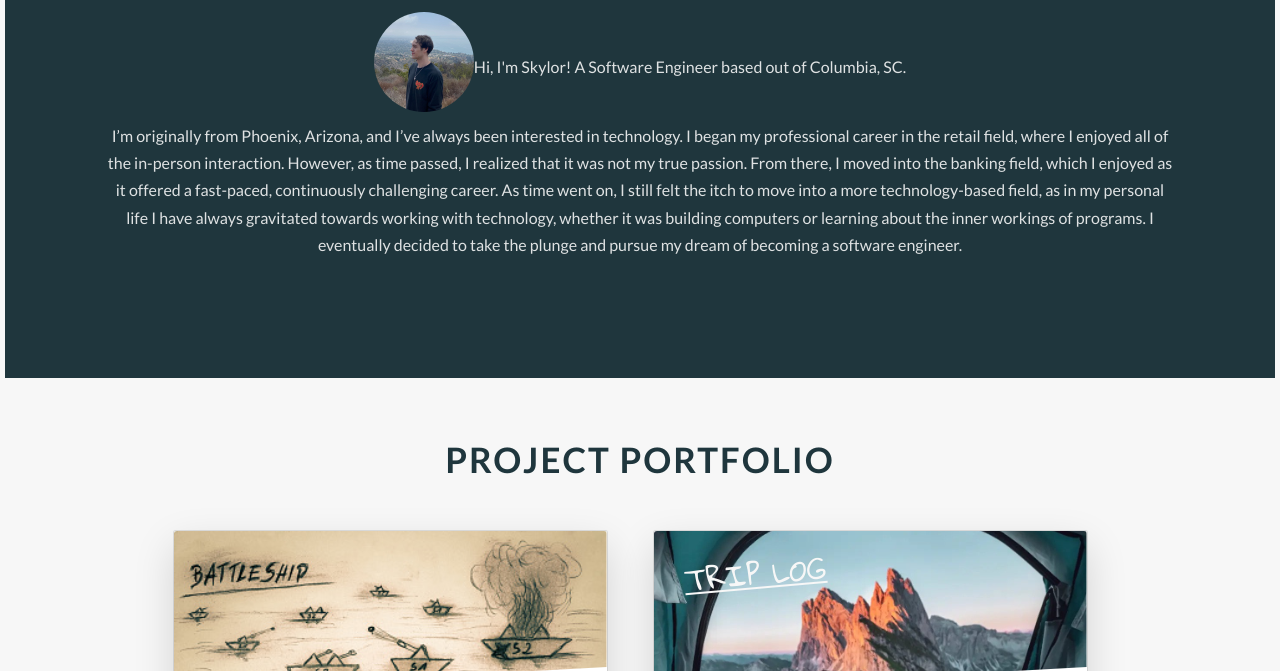
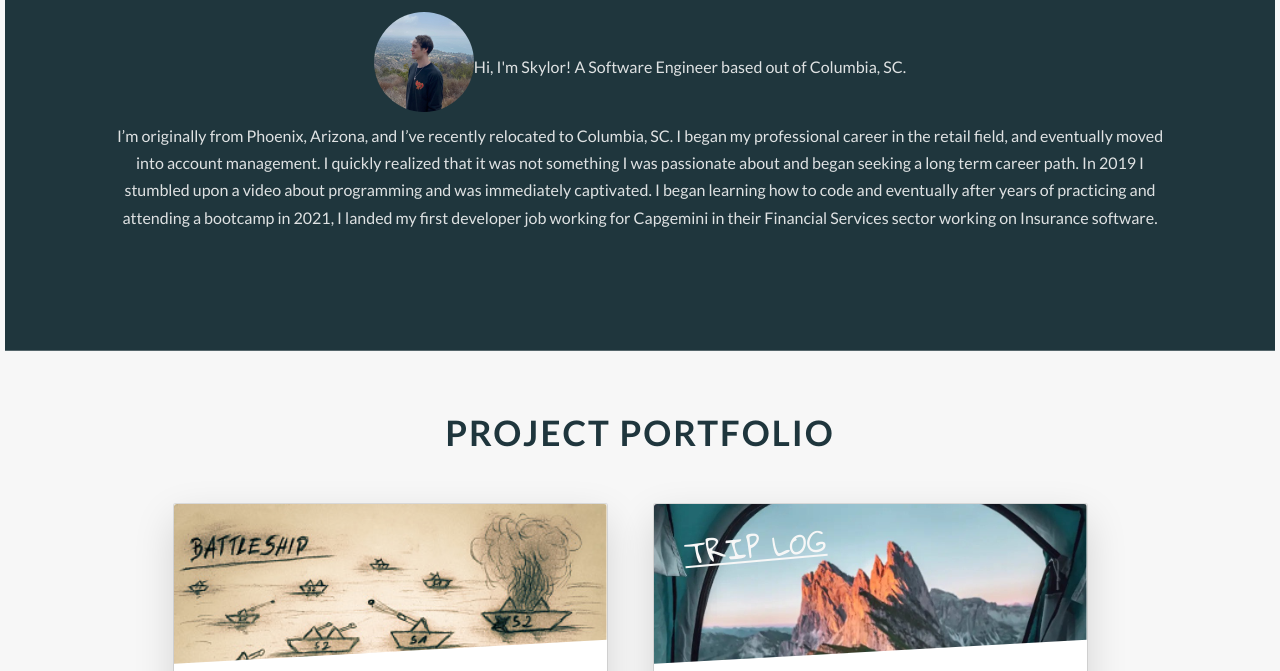
Before and after one commit to skylor727/Portfolio, a plain HTML site: page index.html in a window 1280 px wide. Shown: the part 1350-2021 px from the top of the page. Drawn offline with nearby package versions, Linux system fonts and the light colour scheme.

Commit message:
update profile and deployed links for apps

```diff
--- a/index.html
+++ b/index.html
@@ -84,15 +84,12 @@
                 <span class="summary-short">Hi, I'm Skylor! A Software Engineer based out of Columbia, SC.</span>
             </div>
             <div class="summary">
-                <p>I’m originally from Phoenix, Arizona, and I’ve always been interested in technology. I began my
-                    professional career
-                    in the retail field, where I enjoyed all of the in-person interaction. However, as time passed, I
-                    realized that it was not my true passion. From there, I moved into the banking field, which I
-                    enjoyed as it offered a fast-paced, continuously challenging career. As time went on, I still felt
-                    the itch to move into a more technology-based field, as in my personal life I have always
-                    gravitated towards working with technology, whether it was building computers or learning about the
-                    inner workings of programs. I eventually decided to take the plunge and pursue my dream of becoming
-                    a software engineer.</p>
+                <p>I’m originally from Phoenix, Arizona, and I’ve recently relocated to Columbia, SC. I began my
+                professional career in the retail field, and eventually moved into account management. I quickly realized that
+                it was not something I was passionate about and began seeking a long term career path. In 2019 I stumbled upon a video about programming and
+                was immediately captivated. I began learning how to code and eventually after years of practicing and attending a bootcamp in 2021, I landed my first
+                developer job working for Capgemini in their Financial Services sector working on Insurance software.
+                </p>
             </div>
         </div>
     </section>
@@ -168,7 +165,7 @@
                                     </p>
                                 </div>
                             </div>
-                            <a target="_blank" href="https://travel-log-1213.herokuapp.com/"><span class="link-effect">
+                            <a target="_blank" href="https://www.skylor-p.com/travel-log"><span class="link-effect">
                                     Deployed Version</span></a><br>
                             <a class="link-gh" target="_blank" href="https://github.com/skylor727/travel-log"><i
                                     class="fa fa-github"></i>&nbsp;&nbsp;Source</a>
@@ -240,7 +237,7 @@
                                     </p>
                                 </div>
                             </div>
-                            <a target="_blank" href="http://ec2-3-141-196-170.us-east-2.compute.amazonaws.com:3000/"><span class="link-effect">
+                            <a target="_blank" href="https://www.skylor-p.com/work-tickets/"><span class="link-effect">
                                     Deployed Version</span></a><br>
                             <a class="link-gh" target="_blank" href="https://github.com/skylor727/work-tickets"><i
                                     class="fa fa-github"></i>&nbsp;&nbsp;Source</a>
```
